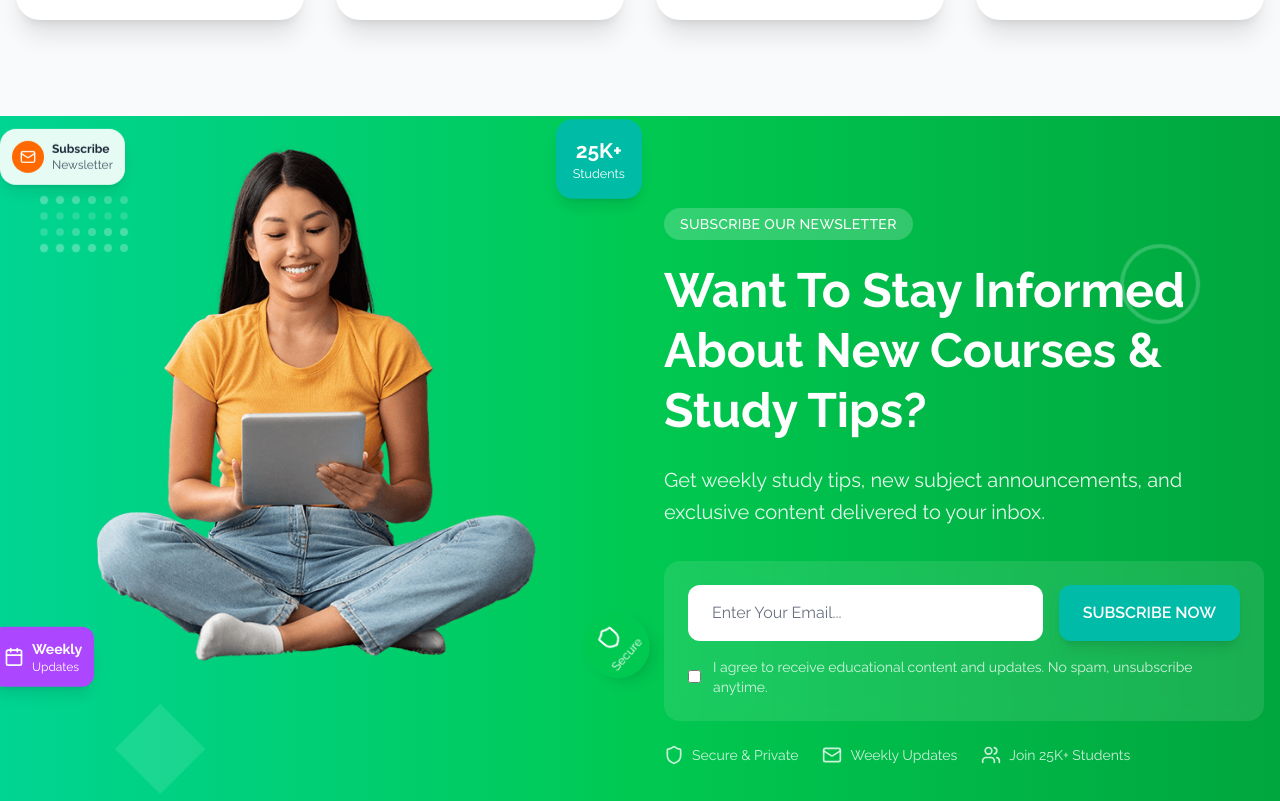
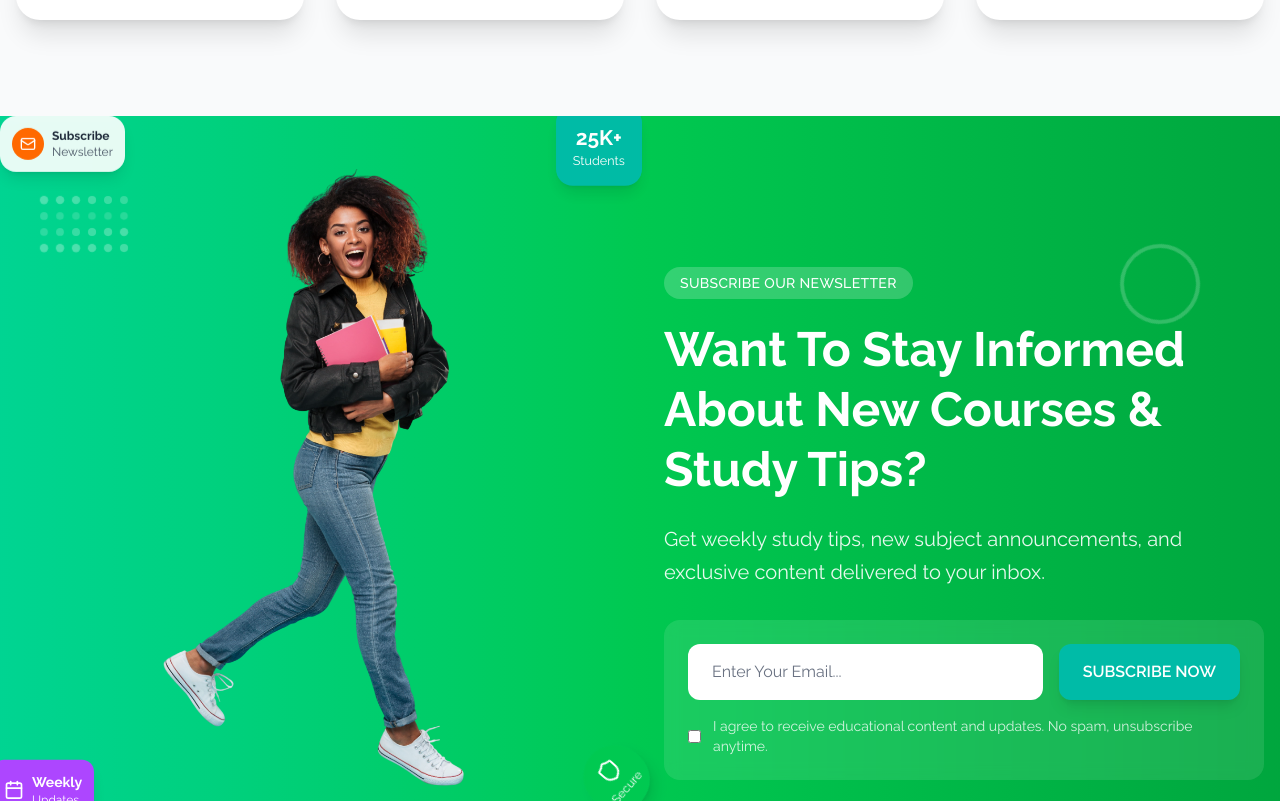
Before and after one commit to CHEGEBB/studybuddy, a Next.js app in the folder frontend/: page / in a window 1280 px wide. Shown: the part 4039-4840 px from the top of the page. Built offline with nearby package versions, Linux system fonts and the light colour scheme.

Commit message:
Update image source and dimensions for improved visual presentation on homepage

```diff
--- a/frontend/app/page.tsx
+++ b/frontend/app/page.tsx
@@ -769,10 +769,10 @@
               <div className="relative">
                 <div className="relative z-20 transform lg:-translate-y-20">
                   <Image
-                    src="/assets/images/person1.png"
+                    src="/assets/images/kenyan1.png"
                     alt="Student with tablet"
-                    width={400}
-                    height={500}
+                    width={600}
+                    height={700}
                     className="w-full max-w-md mx-auto h-auto object-cover rounded-3xl"
                   />
 
```
Also changed, not shown: frontend/public/assets/images/kenyan1.png (added).
